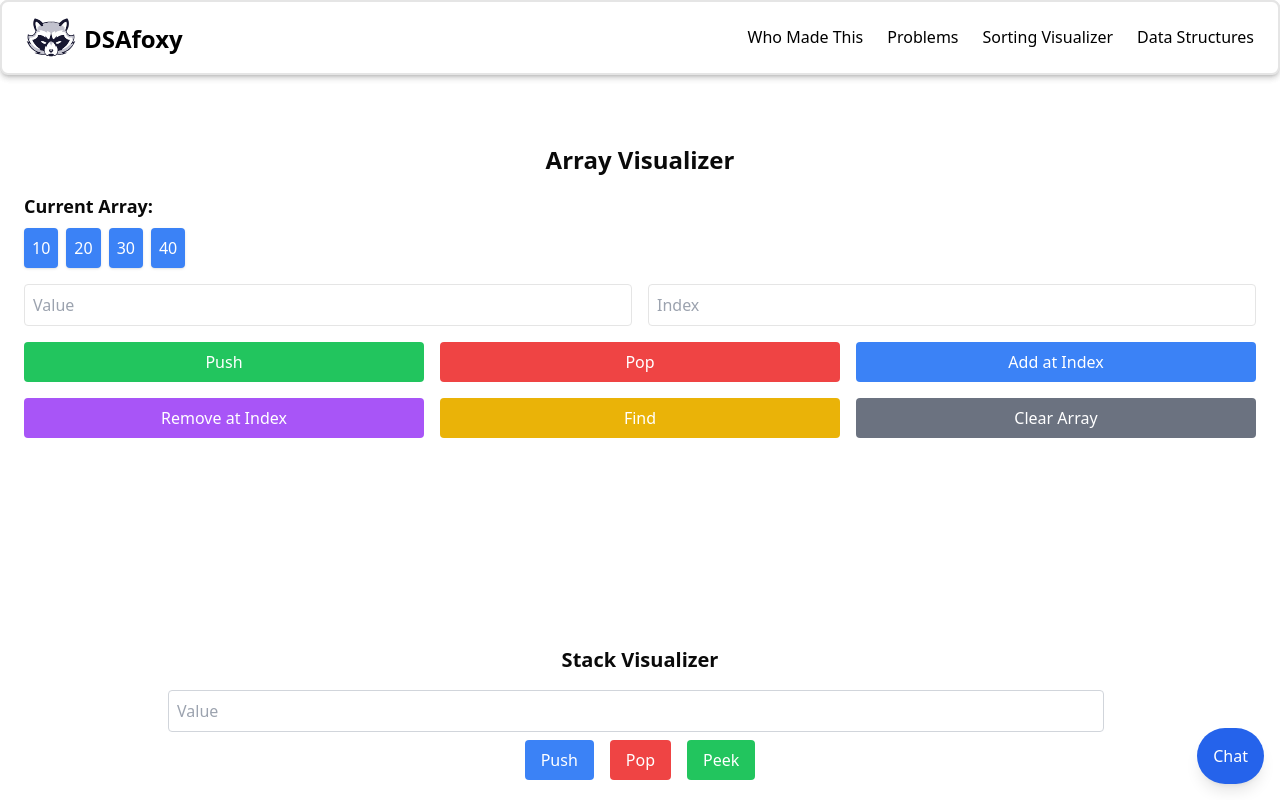
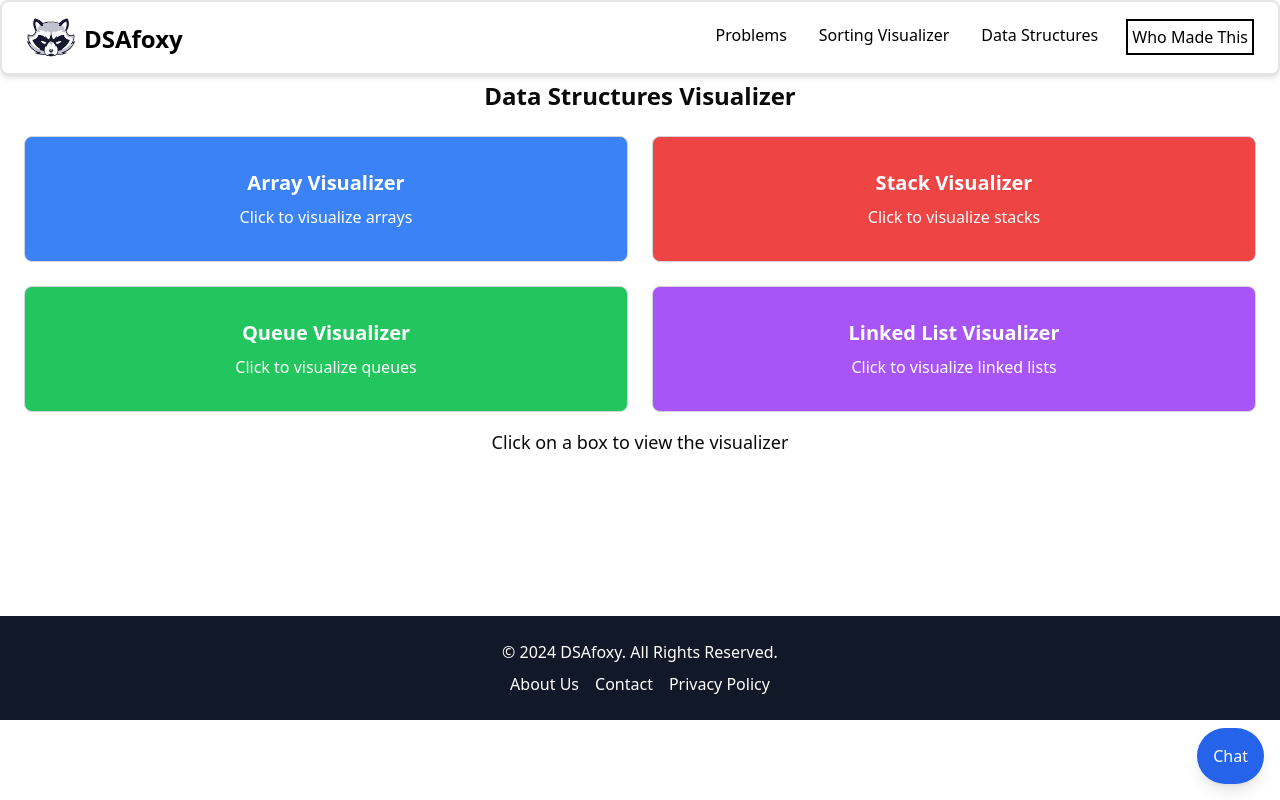
Before and after one commit to ShivaShankarReddy098/data-structure-and-sorting-visualizer, a Next.js app: page /data-structures in a window 1280 px wide. Shown: the top 800 px of the page. Built offline with nearby package versions, Linux system fonts and the light colour scheme.

Commit message:
updated content

```diff
--- a/app/data-structures/page.jsx
+++ b/app/data-structures/page.jsx
@@ -1,17 +1,69 @@
-import Navbar from "@/components/Navbar";
+"use client";
+import { useState } from "react";
+import ArrayVisualizer from "@/components/ArrayVisualizer";
 import StackVisualizer from "@/components/StackVisualizer";
 import QueueVisualizer from "@/components/QueueVisualizer";
 import LinkedListVisualizer from "@/components/LinkedListVisualizer";
-import ArrayVisualizer from "@/components/ArrayVisualizer";
 
 export default function DataStructures() {
+  const [selectedVisualizer, setSelectedVisualizer] = useState(null);
+
+  const renderVisualizer = () => {
+    switch (selectedVisualizer) {
+      case "array":
+        return <ArrayVisualizer />;
+      case "stack":
+        return <StackVisualizer />;
+      case "queue":
+        return <QueueVisualizer />;
+      case "linkedList":
+        return <LinkedListVisualizer />;
+      default:
+        return (
+          <div className="text-center text-lg mt-4">
+            Click on a box to view the visualizer
+          </div>
+        );
+    }
+  };
+
   return (
-    <div>
-      <Navbar />
-      <ArrayVisualizer />
-      <StackVisualizer />
-      <QueueVisualizer />
-      <LinkedListVisualizer />
+    <div className="p-6  pt-20 lg:pb-40">
+      <h2 className="text-2xl font-bold mb-6 text-center">
+        Data Structures Visualizer
+      </h2>
+      <div className="grid grid-cols-1 md:grid-cols-2 lg:grid-cols-2 xl:grid-cols-2 gap-6 justify-center">
+        <div
+          onClick={() => setSelectedVisualizer("array")}
+          className="border border-gray-300 p-8 bg-blue-500 text-white text-center cursor-pointer rounded-lg transition-transform transform hover:scale-105"
+        >
+          <h3 className="text-xl font-semibold">Array Visualizer</h3>
+          <p className="mt-2">Click to visualize arrays</p>
+        </div>
+        <div
+          onClick={() => setSelectedVisualizer("stack")}
+          className="border border-gray-300 p-8 bg-red-500 text-white text-center cursor-pointer rounded-lg transition-transform transform hover:scale-105"
+        >
+          <h3 className="text-xl font-semibold">Stack Visualizer</h3>
+          <p className="mt-2">Click to visualize stacks</p>
+        </div>
+        <div
+          onClick={() => setSelectedVisualizer("queue")}
+          className="border border-gray-300 p-8 bg-green-500 text-white text-center cursor-pointer rounded-lg transition-transform transform hover:scale-105"
+        >
+          <h3 className="text-xl font-semibold">Queue Visualizer</h3>
+          <p className="mt-2">Click to visualize queues</p>
+        </div>
+        <div
+          onClick={() => setSelectedVisualizer("linkedList")}
+          className="border border-gray-300 p-8 bg-purple-500 text-white text-center cursor-pointer rounded-lg transition-transform transform hover:scale-105"
+        >
+          <h3 className="text-xl font-semibold">Linked List Visualizer</h3>
+          <p className="mt-2">Click to visualize linked lists</p>
+        </div>
+      </div>
+
+      <div className="mt-0">{renderVisualizer()}</div>
     </div>
   );
 }
--- a/app/globals.css
+++ b/app/globals.css
@@ -27,7 +27,7 @@
     --chart-3: 197 37% 24%;
     --chart-4: 43 74% 66%;
     --chart-5: 27 87% 67%;
-    --radius: 0.5rem
+    --radius: 0.5rem;
   }
   .dark {
     --background: 0 0% 3.9%;
@@ -53,7 +53,7 @@
     --chart-2: 160 60% 45%;
     --chart-3: 30 80% 55%;
     --chart-4: 280 65% 60%;
-    --chart-5: 340 75% 55%
+    --chart-5: 340 75% 55%;
   }
 }
 @layer base {
@@ -62,5 +62,74 @@
   }
   body {
     @apply bg-background text-foreground;
+    overflow-x: hidden;
   }
 }
+@layer components {
+  .who-made-link {
+    position: relative;
+    display: inline-block;
+    overflow: hidden;
+  }
+
+  .who-made-link::after {
+    content: "";
+    position: absolute;
+    left: 0;
+    bottom: 0;
+    width: 100%;
+    height: 2px;
+    background-color: black;
+    transform: scaleX(0);
+    transform-origin: bottom right;
+    transition: transform 0.3s ease-out;
+  }
+
+  .who-made-link:hover::after {
+    transform: scaleX(1);
+    transform-origin: bottom left;
+  }
+}
+/* Floating Bubble Effect */
+@keyframes bubbleMovement {
+  0% {
+    transform: translate3d(0, 0, 0);
+    opacity: 1;
+  }
+  100% {
+    transform: translate3d(var(--x), var(--y), 0);
+    opacity: 0;
+  }
+}
+
+/* Bubble Effect */
+.bubble {
+  position: absolute;
+  width: 30px;
+  height: 30px;
+  border-radius: 50%;
+  background-color: rgba(255, 255, 255, 0.7);
+  animation: floatBubble 2s ease-out infinite;
+  pointer-events: none;
+  opacity: 0;
+}
+
+@keyframes floatBubble {
+  0% {
+    transform: scale(1) translate(0, 0);
+    opacity: 1;
+  }
+  100% {
+    transform: scale(0) translate(0, 0);
+    opacity: 0;
+  }
+}
+
+.bubble-container {
+  position: absolute;
+  top: 0;
+  left: 0;
+  pointer-events: none;
+}
+
+/* End of Floating Bubble Effect */
--- a/app/page.js
+++ b/app/page.js
@@ -6,6 +6,7 @@ import Hero from "@/components/Hero";
 export default function Home() {
   return (
     <>
+      {" "}
       <Hero />
       <Concepts />
       <AboutMe />
--- /dev/null
+++ b/components/FloatingCurser.jsx
@@ -0,0 +1,45 @@
+"use client";
+import { useEffect } from "react";
+
+const CursorBubbles = () => {
+  useEffect(() => {
+    const container = document.createElement("div");
+    container.classList.add("bubble-container");
+    document.body.appendChild(container);
+
+    const createBubble = (event) => {
+      const bubble = document.createElement("div");
+      bubble.classList.add("bubble");
+
+      // Set the position of the bubble to where the cursor is
+      const size = Math.random() * 30 + 15; // Random size of bubble
+      const x = event.clientX;
+      const y = event.clientY;
+
+      bubble.style.left = `${x - size / 2}px`;
+      bubble.style.top = `${y - size / 2}px`;
+      bubble.style.width = `${size}px`;
+      bubble.style.height = `${size}px`;
+
+      // Add the bubble to the container
+      container.appendChild(bubble);
+
+      // Remove the bubble after animation completes
+      setTimeout(() => {
+        bubble.remove();
+      }, 2000); // Matches animation duration
+    };
+
+    // Track mouse movements
+    window.addEventListener("mousemove", createBubble);
+
+    // Cleanup the event listener
+    return () => {
+      window.removeEventListener("mousemove", createBubble);
+    };
+  }, []);
+
+  return null;
+};
+
+export default CursorBubbles;
--- a/components/Hero.jsx
+++ b/components/Hero.jsx
@@ -4,17 +4,19 @@ import React, { useState } from "react";
 import heroImg from "@/public/dsa-hero.png";
 import TypingAnimation from "./ui/typing-animation";
 import Link from "next/link";
+import CursorBubbles from "./FloatingCurser";
 
 const Hero = () => {
   const [isLoading, setIsLoading] = useState(true); // Loading state
 
   return (
     <section className="bg-slate-800 text-white pt-32 lg:pt-48 pb-24 lg:pb-56 px-4 lg:px-8 grid grid-cols-1 lg:grid-cols-2 items-center">
+      <CursorBubbles />
       {/* Left Section */}
       <div className="space-y-6 lg:pl-4">
-        <h1 className="text-5xl lg:text-6xl font-bold mb-4 leading-tight">
-          <TypingAnimation text="Learn DSA " />
-        </h1>
+        {/* <h1 className="text-5xl lg:text-6xl font-bold mb-4 leading-tight">
+        </h1> */}
+        <TypingAnimation text="Learn DSA " />
         <p className="text-lg text-gray-300 leading-relaxed">
           Master sorting algorithms, stacks, queues, linked lists, and more with
           hands-on interactive visualizations designed to boost your skills.
--- a/components/Navbar.jsx
+++ b/components/Navbar.jsx
@@ -44,22 +44,31 @@ const Navbar = () => {
 
       {/* Navigation Links */}
       <div className="hidden lg:flex md:flex gap-6">
+        <Link
+          href="/Problems"
+          className="who-made-link hover:text-gray-500 p-[4px]"
+        >
+          Problems
+        </Link>
+        <Link
+          href="/sorting"
+          className="who-made-link hover:text-gray-500 p-[4px]"
+        >
+          Sorting Visualizer
+        </Link>
+        <Link
+          href="/data-structures"
+          className="who-made-link hover:text-gray-500 p-[4px]"
+        >
+          Data Structures
+        </Link>
         <a
           href="https://my-portfolio-using-next-js.vercel.app/"
-          className="hover:text-gray-500"
-          target="_blanck"
+          className=" hover:text-gray-500 lg:border-2 p-[4px] lg:border-black font-medium"
+          target="_blank"
         >
           Who Made This
         </a>
-        <Link href="/Problems" className="hover:text-gray-500">
-          Problems
-        </Link>
-        <Link href="/sorting" className="hover:text-gray-500">
-          Sorting Visualizer
-        </Link>
-        <Link href="/data-structures" className="hover:text-gray-500">
-          Data Structures
-        </Link>
       </div>
 
       {/* Sidebar for Mobile */}
@@ -88,7 +97,7 @@ const Navbar = () => {
             <a
               href="https://my-portfolio-using-next-js.vercel.app/"
               className="block py-2 px-4 text-gray-700 hover:bg-gray-200 rounded"
-              target="_blanck"
+              target="_blank"
             >
               Who Made This
             </a>
--- a/components/QueueVisualizer.jsx
+++ b/components/QueueVisualizer.jsx
@@ -1,6 +1,7 @@
 "use client";
 
 import React, { useState } from "react";
+import gsap from "gsap";
 
 const QueueVisualizer = () => {
   const [queue, setQueue] = useState([]);
@@ -8,18 +9,43 @@ const QueueVisualizer = () => {
   const [answer, setAnswer] = useState("");
 
   const handleEnqueue = () => {
-    if (value === "") return setAnswer("Entetr value!");
-    setQueue([...queue, Number(value)]);
+    if (value === "") return setAnswer("Enter a value!");
+    const newQueue = [...queue, Number(value)];
+    setQueue(newQueue);
     setAnswer(`${value} added to queue`);
     setValue("");
+
+    // GSAP animation for Enqueue: Slide in from the right
+    const newElement = document.querySelector(
+      `.queue-item-${newQueue.length - 1}`
+    );
+    gsap.fromTo(
+      newElement,
+      { x: 100, opacity: 0 },
+      { x: 0, opacity: 1, duration: 0.5, ease: "power2.out" }
+    );
   };
 
   const handleDequeue = () => {
-    if (queue.length === 0) return setAnswer("queue is empty!");
+    if (queue.length === 0) return setAnswer("Queue is empty!");
+    const removedVal = queue[0];
     const newQueue = [...queue];
-    const removedVal = newQueue.shift();
+    newQueue.shift(); // Remove the first element (dequeue)
+    setQueue(newQueue);
     setAnswer(`${removedVal} removed from queue`);
-    setQueue(newQueue);
+
+    // GSAP animation for Dequeue: Slide out to the left
+    const elementToRemove = document.querySelector(`.queue-item-0`);
+    gsap.to(elementToRemove, {
+      x: -100,
+      opacity: 0,
+      duration: 0.5,
+      ease: "power2.out",
+      onComplete: () => {
+        // Once the animation is complete, we remove the element
+        setQueue(newQueue);
+      },
+    });
   };
 
   const handlePeek = () => {
@@ -48,22 +74,22 @@ const QueueVisualizer = () => {
         </button>
         <button
           onClick={handleDequeue}
-          className="bg-red-500 lg:px-4 lg:py-2  px-3 py-1  text-white rounded mr-2"
+          className="bg-red-500 lg:px-4 lg:py-2 px-3 py-1 text-white rounded mr-2"
         >
           Dequeue
         </button>
         <button
           onClick={handlePeek}
-          className="bg-green-500 lg:px-4 lg:py-2  px-2 py-1 mt-2 text-white rounded"
+          className="bg-green-500 lg:px-4 lg:py-2 px-2 py-1 mt-2 text-white rounded"
         >
           Peek
         </button>
       </div>
-      <div className=" justify-center lg:mt-4 mt-8 grid grid-flow-col mr-0">
+      <div className="justify-center lg:mt-4 mt-8 grid grid-flow-col mr-0">
         {queue.map((value, idx) => (
           <div
             key={idx}
-            className="bg-blue-500 mx-0 text-white text-center px-4 py-2 border-r-2"
+            className={`queue-item-${idx} bg-blue-500 mx-0 text-white text-center px-4 py-2 border-r-2`}
           >
             {value}
           </div>
```
Also changed, not shown: 1 other file (tests, documents, lock files or other folders).
